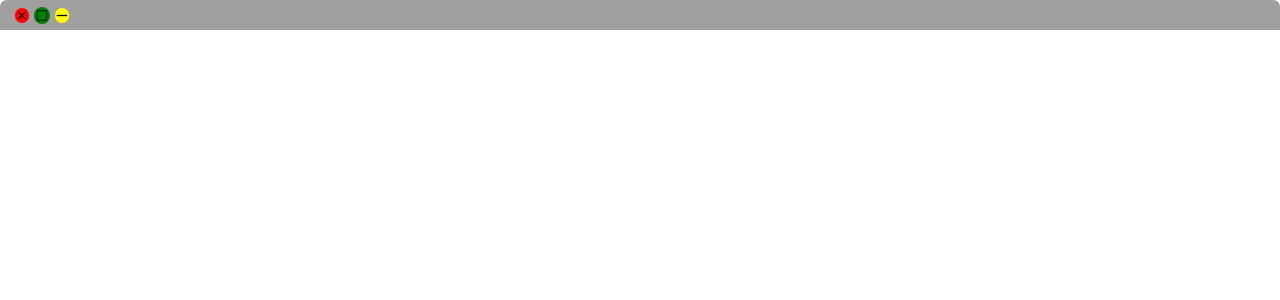
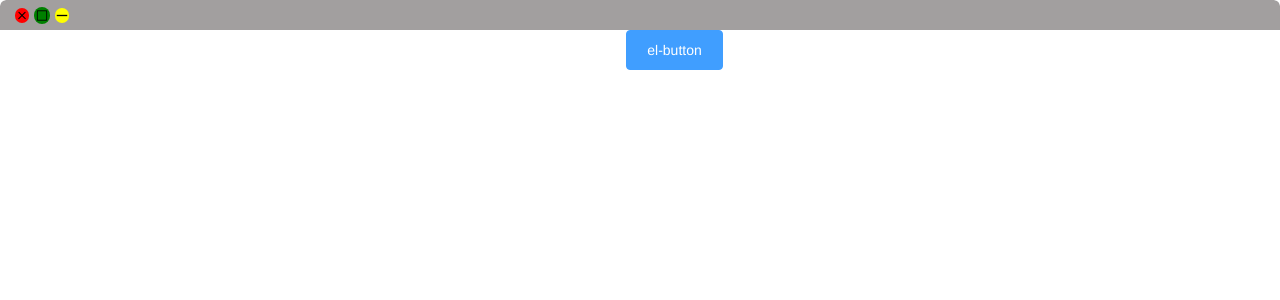
Before and after one commit to bibichuan/bnode, a Vue app: page / in a window 1280 px wide. Shown: the top 300 px of the page. Built offline with nearby package versions, Linux system fonts and the light colour scheme.

Commit message:
添加element

```diff
--- a/babel.config.js
+++ b/babel.config.js
@@ -1,5 +1,14 @@
 module.exports = {
-  presets: [
-    '@vue/app',
+  "presets": [
+    "@vue/app"
   ],
-};
+  "plugins": [
+    [
+      "component",
+      {
+        "libraryName": "element-ui",
+        "styleLibraryName": "theme-chalk"
+      }
+    ]
+  ]
+}
--- a/package.json
+++ b/package.json
@@ -14,9 +14,10 @@
   "main": "background.js",
   "dependencies": {
     "core-js": "^2.6.5",
+    "electron": "^4.0.0",
+    "element-ui": "^2.4.5",
     "normalize.css": "^8.0.1",
     "register-service-worker": "^1.6.2",
-    "electron": "^4.0.0",
     "vue": "^2.6.6",
     "vue-router": "^3.0.1",
     "vuex": "^3.0.1"
@@ -28,12 +29,14 @@
     "@vue/cli-service": "^3.5.0",
     "@vue/eslint-config-airbnb": "^4.0.0",
     "babel-eslint": "^10.0.1",
+    "babel-plugin-component": "^1.1.1",
     "eslint": "^5.8.0",
     "eslint-plugin-vue": "^5.0.0",
     "fibers": "^3.1.1",
     "sass": "^1.17.2",
     "sass-loader": "^7.1.0",
     "vue-cli-plugin-electron-builder": "^1.2.0",
+    "vue-cli-plugin-element": "^1.0.1",
     "vue-template-compiler": "^2.5.21"
   }
 }
--- a/src/components/MainContent.vue
+++ b/src/components/MainContent.vue
@@ -1,5 +1,7 @@
 <template>
-  <div class="main-content"></div>
+  <div class="main-content">
+    <el-button type="primary">el-button</el-button>
+  </div>
 </template>
 <script>
 export default {
--- a/src/main.js
+++ b/src/main.js
@@ -6,6 +6,7 @@ import App from './App.vue';
 import router from './router';
 import store from './store';
 import './registerServiceWorker';
+import './plugins/element.js'
 
 Vue.config.productionTip = false;
 
--- /dev/null
+++ b/src/plugins/element.js
@@ -0,0 +1,4 @@
+import Vue from 'vue'
+import { Button } from 'element-ui'
+
+Vue.use(Button)
```
Also changed, not shown: 1 other file (tests, documents, lock files or other folders).
